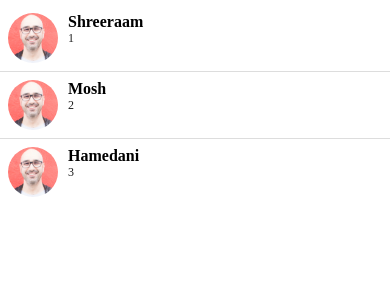
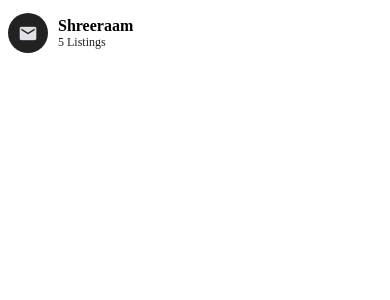
Before and after one commit to shreeraamg/Throw-Away, a React Native app: screen / in a window 390 px wide. Shown: the top 300 px of the page. Built offline with nearby package versions, Linux system fonts and the light colour scheme.

Commit message:
Icon Component

```diff
--- a/App.js
+++ b/App.js
@@ -1,10 +1,20 @@
 import { GestureHandlerRootView } from "react-native-gesture-handler";
 import MessagesScreen from "./app/screens/MessagesScreen";
+import { View } from "react-native";
+import Screen from "./app/components/Screen";
+import ListItem from "./app/components/ListItem";
+import Icon from "./app/components/Icon";
 
 const App = () => {
   return (
     <GestureHandlerRootView style={{ flex: 1 }}>
-      <MessagesScreen />
+      <Screen>
+        <ListItem
+          title="Shreeraam"
+          description="5 Listings"
+          IconComponent={<Icon name="email" />}
+        />
+      </Screen>
     </GestureHandlerRootView>
   );
 };
--- /dev/null
+++ b/app/components/Icon.jsx
@@ -0,0 +1,28 @@
+import { StyleSheet, Text, View } from "react-native";
+import { MaterialCommunityIcons } from "@expo/vector-icons";
+import colors from "../config/colors";
+
+const Icon = ({ name, size = 40 }) => {
+  return (
+    <View
+      style={{
+        width: size,
+        height: size,
+        backgroundColor: colors.primary,
+        borderRadius: size / 2,
+        justifyContent: "center",
+        alignItems: "center",
+      }}
+    >
+      <MaterialCommunityIcons
+        name={name}
+        color={colors.secondary}
+        size={size / 2}
+      />
+    </View>
+  );
+};
+
+const styles = StyleSheet.create({ icon: {} });
+
+export default Icon;
--- a/app/components/ListItem.jsx
+++ b/app/components/ListItem.jsx
@@ -8,6 +8,7 @@ import {
 import colors from "../config/colors";
 import AppText from "./AppText";
 import Swipeable from "react-native-gesture-handler/Swipeable";
+import Icon from "./Icon";
 
 const ListItem = ({
   title,
@@ -15,12 +16,14 @@ const ListItem = ({
   image,
   onPress,
   renderRightActions,
+  IconComponent,
 }) => {
   return (
     <Swipeable renderRightActions={renderRightActions}>
       <TouchableHighlight onPress={onPress} underlayColor={colors.text}>
         <View style={styles.container}>
-          <Image source={image} style={styles.profileImage} />
+          {IconComponent}
+          {image && <Image source={image} style={styles.profileImage} />}
           <View>
             <AppText style={styles.title}>{title}</AppText>
             <AppText style={styles.description}>{description}</AppText>
@@ -36,6 +39,7 @@ const styles = StyleSheet.create({
     flexDirection: "row",
     gap: 10,
     padding: 8,
+    alignItems: "center",
   },
   profileImage: {
     width: 50,
--- a/app/components/Screen.jsx
+++ b/app/components/Screen.jsx
@@ -1,4 +1,4 @@
-import { SafeAreaView, StyleSheet, Text, View } from "react-native";
+import { SafeAreaView, StyleSheet } from "react-native";
 import Constants from "expo-constants";
 
 const Screen = ({ children }) => {
@@ -9,6 +9,7 @@ const styles = StyleSheet.create({
   screen: {
     paddingTop: Constants.statusBarHeight + 5,
     // paddingHorizontal: 4,
+    flex: 1,
   },
 });
 
```
